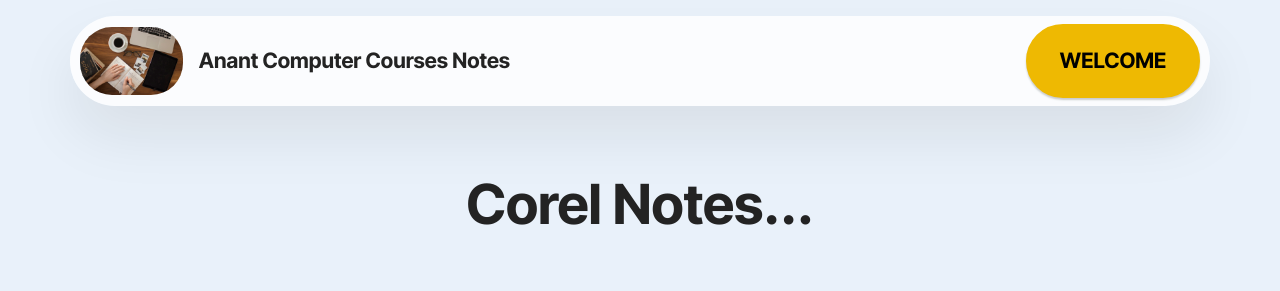
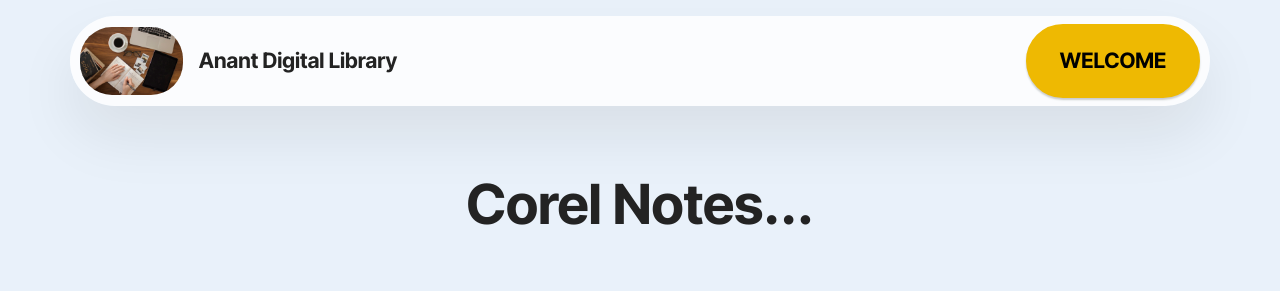
Before and after one commit to Anant1141/Courses-Notes, a plain HTML site: page corel.html in a window 1280 px wide. Drawn offline with Linux system fonts and the light colour scheme.

Commit message:
Update corel.html

```diff
--- a/corel.html
+++ b/corel.html
@@ -734,7 +734,7 @@
             </a>
           </span>
           <span class="navbar-caption-wrap">
-            <a class="navbar-caption text-black display-4" href="#">Anant Computer Courses Notes</a>
+            <a class="navbar-caption text-black display-4" href="#">Anant Digital Library</a>
           </span>
         </div>
         <button class="navbar-toggler" type="button" data-toggle="collapse" data-bs-toggle="collapse"
```
